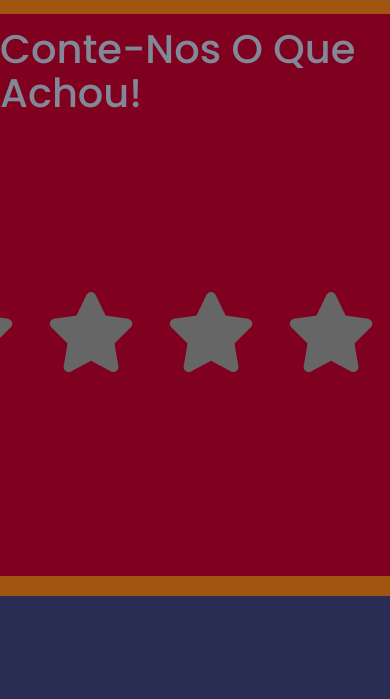
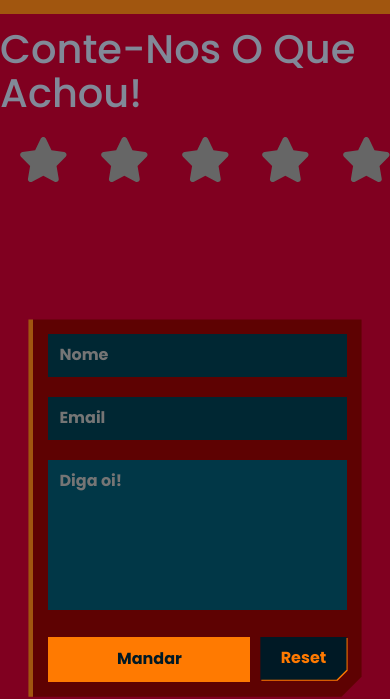
Before and after one commit to AlejandroCalabria/AleajandroCalabria.github.io, a plain HTML site: page carvilla-v1.0/index.html in a window 390 px wide. Shown: the part 6860-7559 px from the top of the page. Drawn offline with nearby package versions, Linux system fonts and the light colour scheme.

Commit message:
Update responsive.css

```diff
--- a/carvilla-v1.0/assets/css/responsive.css
+++ b/carvilla-v1.0/assets/css/responsive.css
@@ -12,7 +12,7 @@
 }/*max-width:1440px*/
 
 @media screen and (max-width:1199px){
-
+	.header-area a.navbar-brand { width: 65%;}
 	.welcome-hero-txt h2{font-size: 40px;}
 	.welcome-btn.model-search-btn {margin-left: 28px;}
 	.featured-cars-img {padding: 0 10px;}
@@ -39,6 +39,15 @@
 
 @media screen and (max-width:991px){
 
+	.area-de-avaliacao {
+        flex-direction: column; /* Alinha os itens verticalmente */
+        padding: 0 10px; /* Ajusta o padding para evitar transbordamento */
+    }
+
+    .radio > label {
+        font-size: 60px; /* Reduz o tamanho das estrelas */
+    }
+
 	.welcome-hero-txt h2 {line-height: 1.6;}
 
 	.model-search-content .col-sm-12 {padding: 0 40px;}
@@ -51,7 +60,14 @@
 }/*max-width:991px*/
 
 @media screen and (max-width:768px){
+	.area-de-avaliacao {
+        flex-direction: column; /* Alinha os itens verticalmente */
+        padding: 0 10px; /* Ajusta o padding para evitar transbordamento */
+    }
 
+    .radio > label {
+        font-size: 45px; /* Reduz o tamanho das estrelas */
+    }
 }/*max-width:768px*/
 
 @media screen and (max-width:767px){
@@ -81,7 +97,9 @@
 }/*max-width:580px*/
 
 @media screen and (max-width: 540px){
-
+	.info-cardapio{
+		position: center;
+	}
 }/*max-width:540px*/
 
 @media screen and (max-width: 480px){
@@ -94,7 +112,7 @@
 @media screen and (max-width: 500px){
 
 	.welcome-hero-txt h2{font-size: 24px; line-height: 1.5;}
-	.header-area a.navbar-brand {display: flex; position: fixed; width: 50%;}
+	.header-area a.navbar-brand {display: flex; position: fixed; width: 70%;}
 
 }/*max-width:400px*/
 
```
